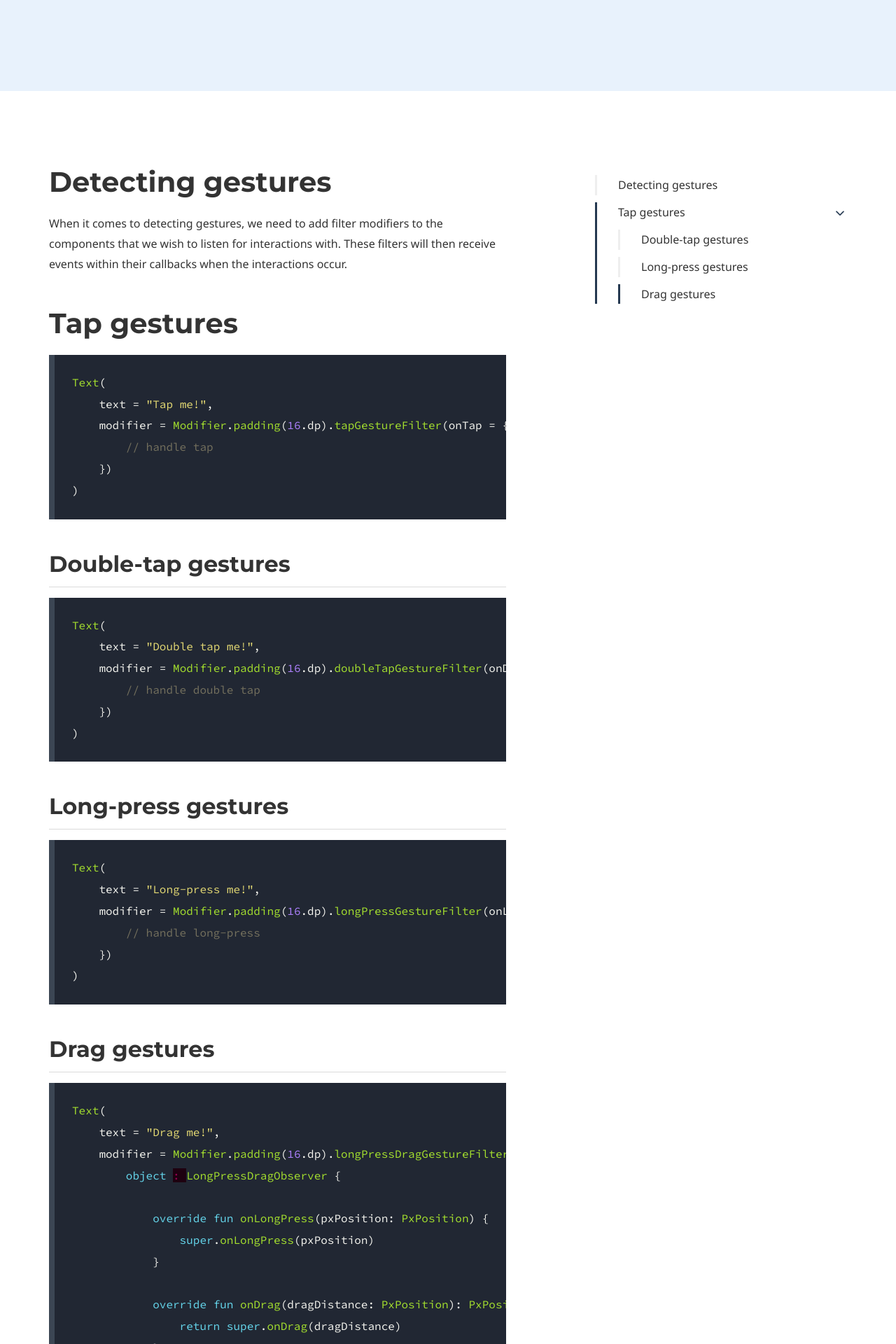
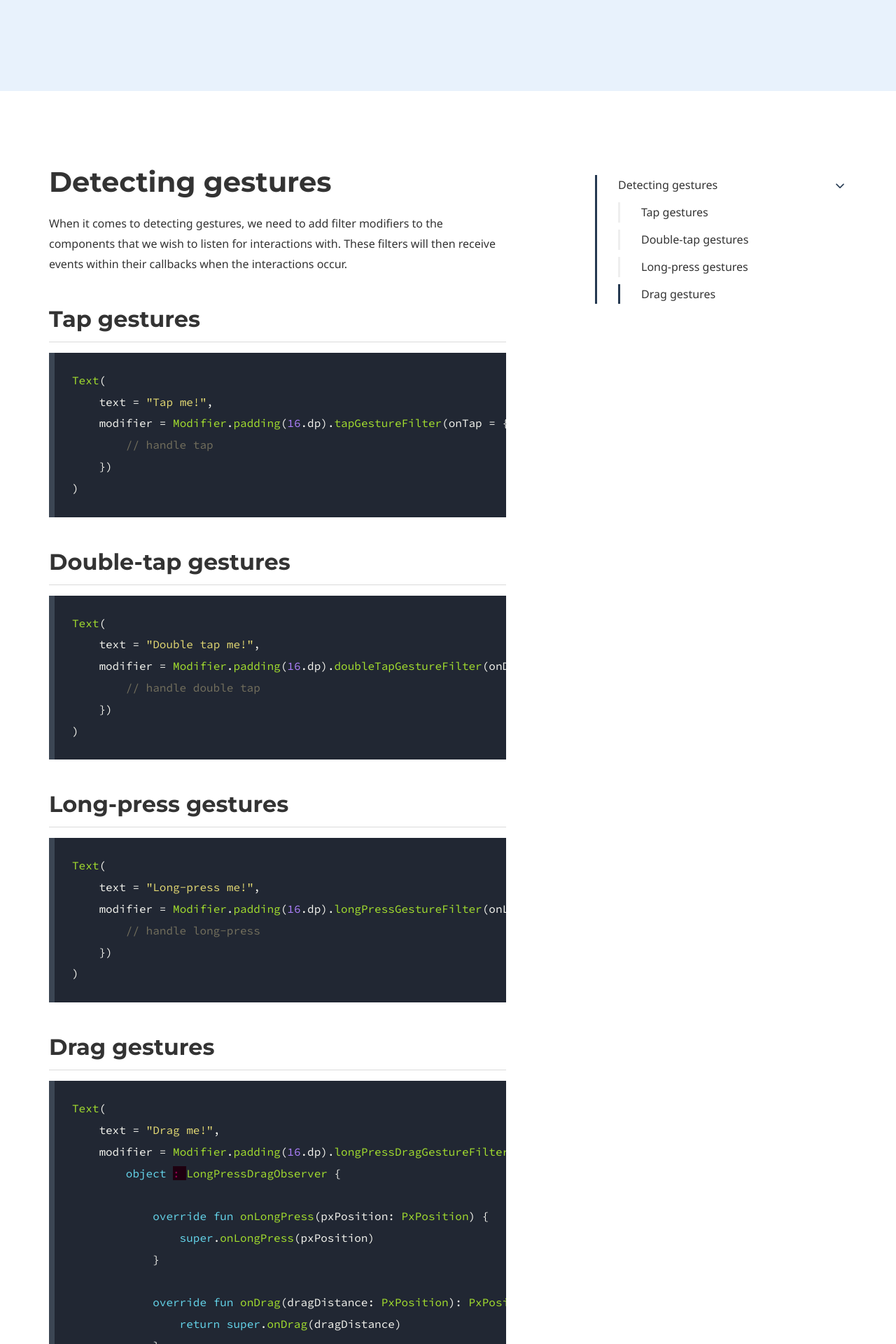
Before and after one commit to hitherejoe/ComposeAcademy, a Jekyll site: the page built from academy/framework/gestures.md, in a window 1280 px wide. Shown: the part 356-2276 px from the top of the page at 70% size. Built offline with Jekyll 4.4.1, drawn with Linux system fonts in a browser that asks for light colours; some web fonts are replaced.

````diff
--- a/academy/framework/gestures.md
+++ b/academy/framework/gestures.md
@@ -15,7 +15,7 @@ micro_nav: false
 
 When it comes to detecting gestures, we need to add filter modifiers to the components that we wish to listen for interactions with. These filters will then receive events within their callbacks when the interactions occur.
 
-# Tap gestures
+## Tap gestures
 
 ```kotlin
 Text(
````
